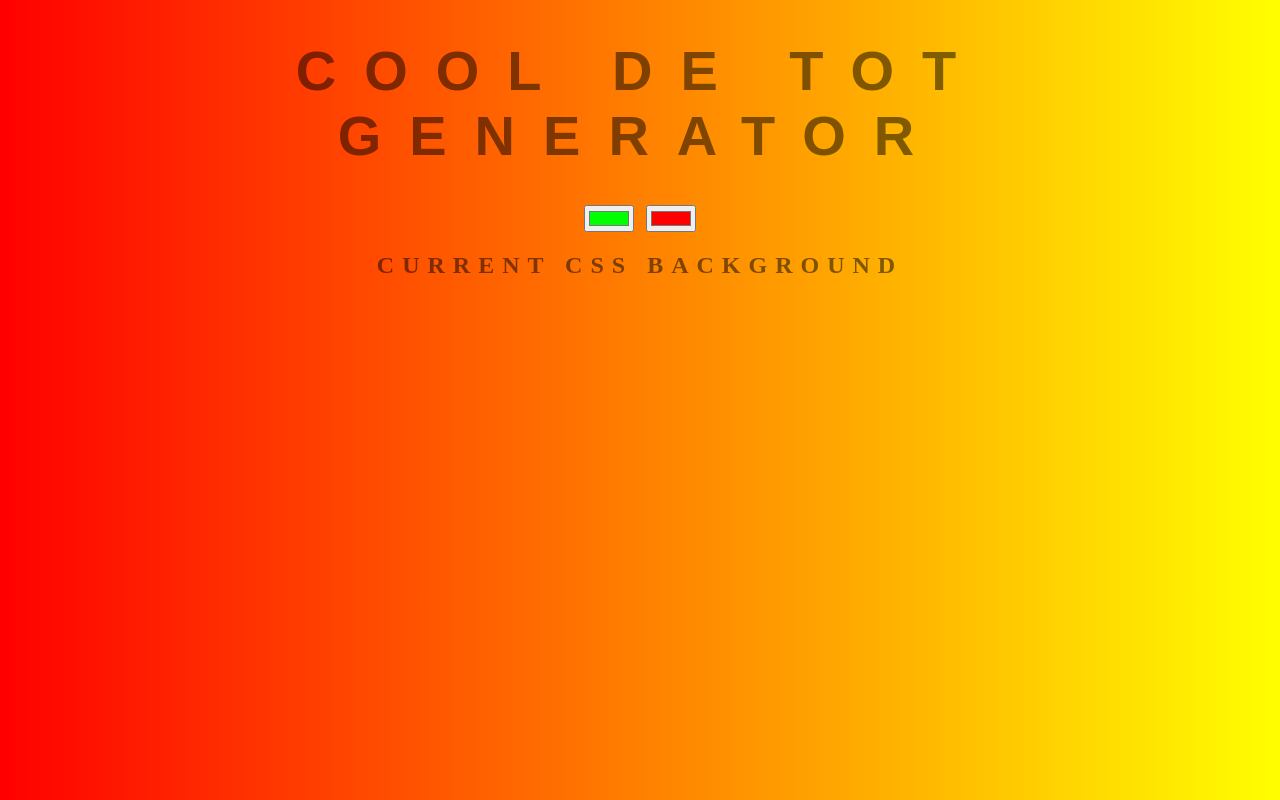
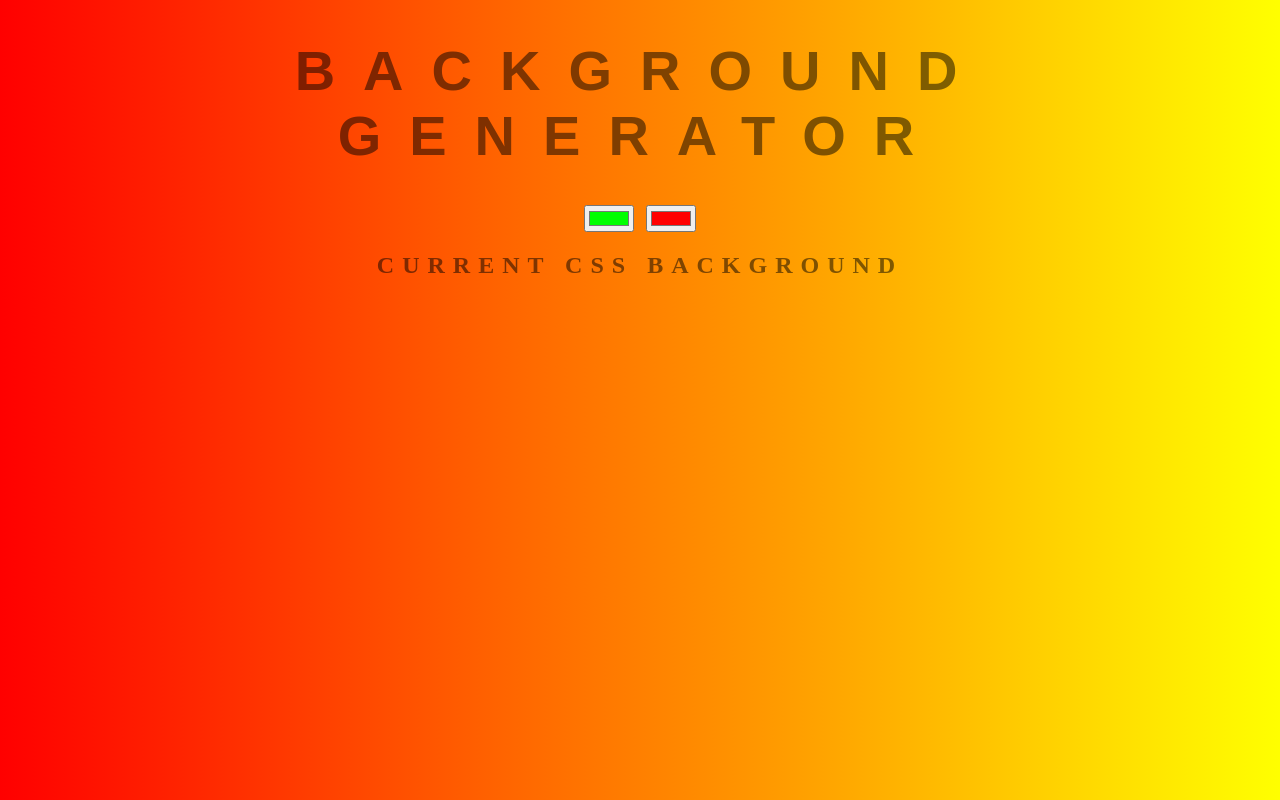
Before and after one commit to Roberto315/background-generator, a plain HTML site: page index.html in a window 1280 px wide. Drawn offline with Linux system fonts and the light colour scheme.

Commit message:
changing the title back like it was in the beginnging

```diff
--- a/index.html
+++ b/index.html
@@ -7,7 +7,7 @@
 	<link rel="stylesheet" type="text/css" href="style.css">
 </head>
 <body id="gradient">
-   <h1>COOL de tot Generator</h1>
+   <h1>Background Generator</h1>
    <input class="color1" type="color" name="color1" value="#00ff00">
 	<input class="color2" type="color" name="color2" value="#ff0000">
    <h2>Current CSS Background</h2>
```
